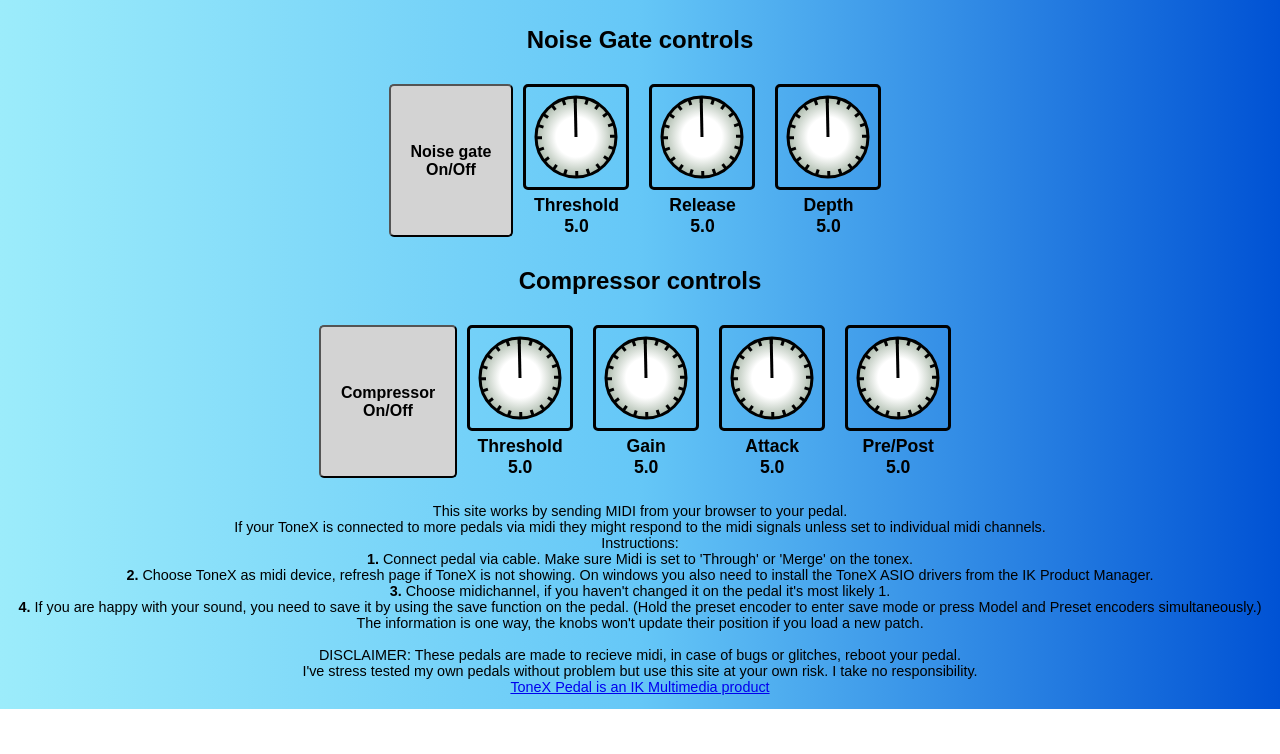
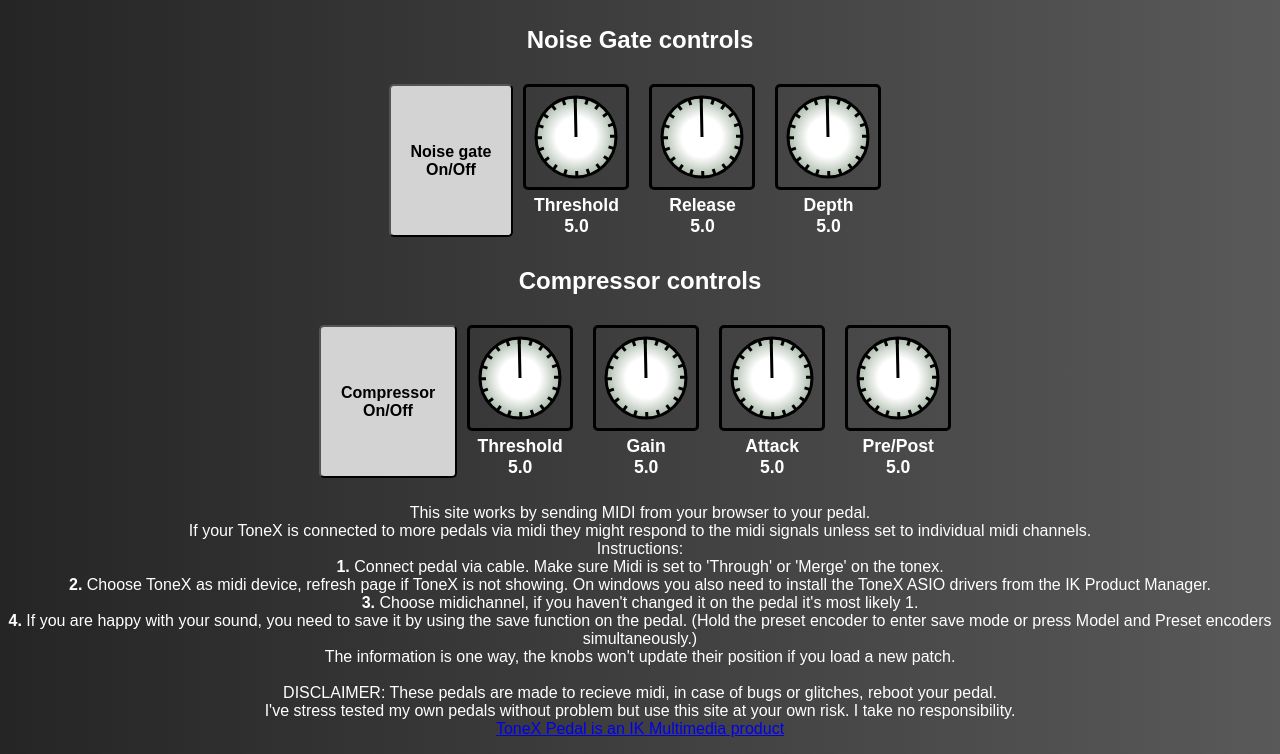
Before and after one commit to bearwolf/TonexWebController, a plain HTML site: page index.html in a window 1280 px wide. Shown: the part 643-1397 px from the top of the page. Before the commit the page ends 1352 px from the top, so only its background shows below. Drawn offline with Linux system fonts and the light colour scheme.

Commit message:
Update style.css

```diff
--- a/style.css
+++ b/style.css
@@ -6,9 +6,10 @@ body {
     margin: 0;
     font-family: Arial, sans-serif;
     user-select: none;
-    background: #2980B9;  /* fallback for old browsers */
-background: -webkit-linear-gradient(to right, #9cecfb, #65c7f7, #0052d4);  /* Chrome 10-25, Safari 5.1-6 */
-background: linear-gradient(to right, #9cecfb, #65c7f7, #0052d4); /* W3C, IE 10+/ Edge, Firefox 16+, Chrome 26+, Opera 12+, Safari 7+ */
+    background: #3f3f3f;  /* fallback for old browsers */
+background: -webkit-linear-gradient(to left, #595959, #3f3f3f, #252525);  /* Chrome 10-25, Safari 5.1-6 */
+background: linear-gradient(to left, #595959, #3f3f3f, #252525); /* W3C, IE 10+/ Edge, Firefox 16+, Chrome 26+, Opera 12+, Safari 7+ */
+    color: rgb(255, 255, 255);
 
 }
 p {
@@ -42,7 +43,7 @@ h1 {
 }
 .bottomText {
     text-align: center;
-    font-size: 0.9em; /* Stor textstorlek */
+    font-size: em; /* Stor textstorlek */
 
 
 }
```
